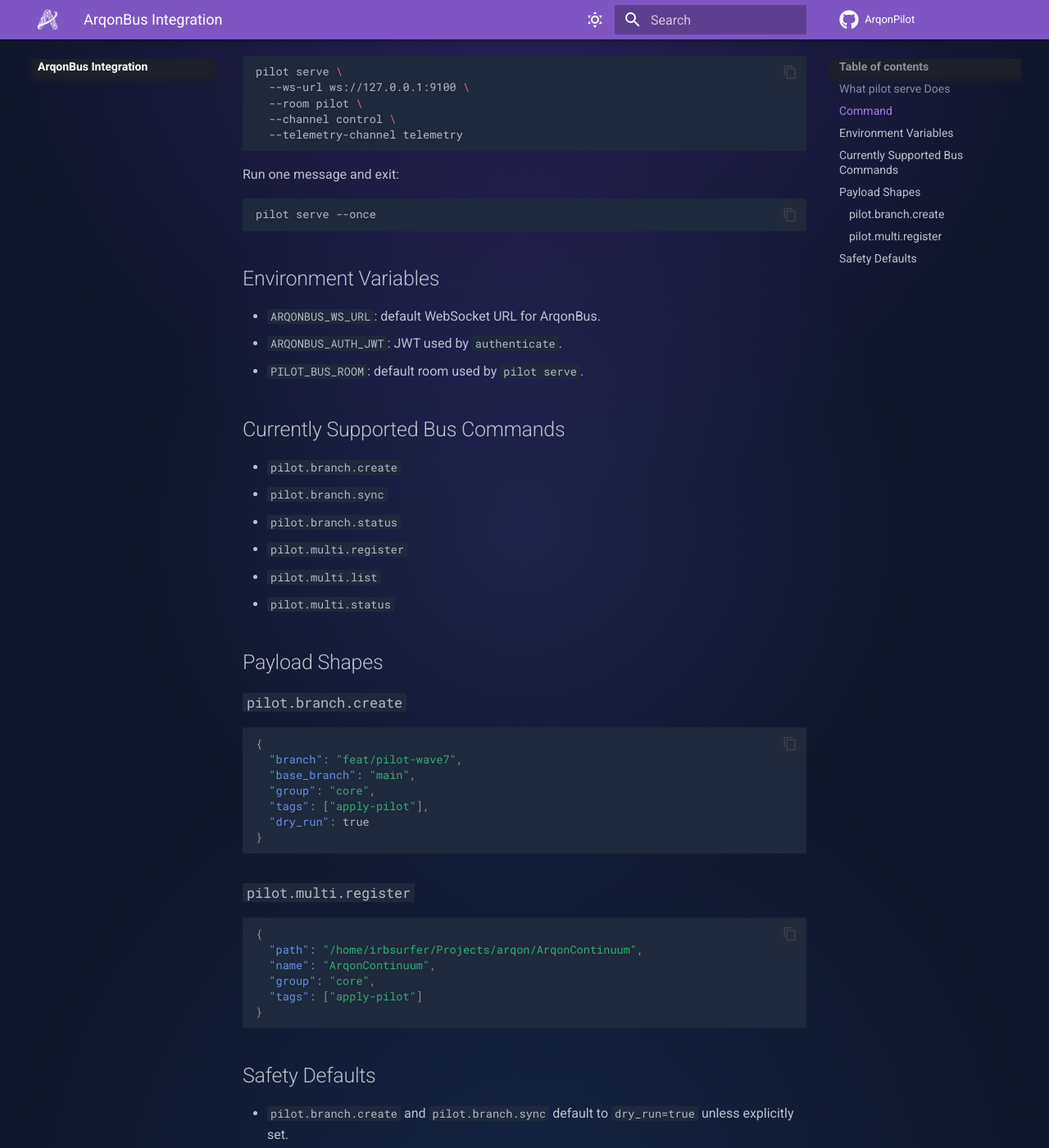
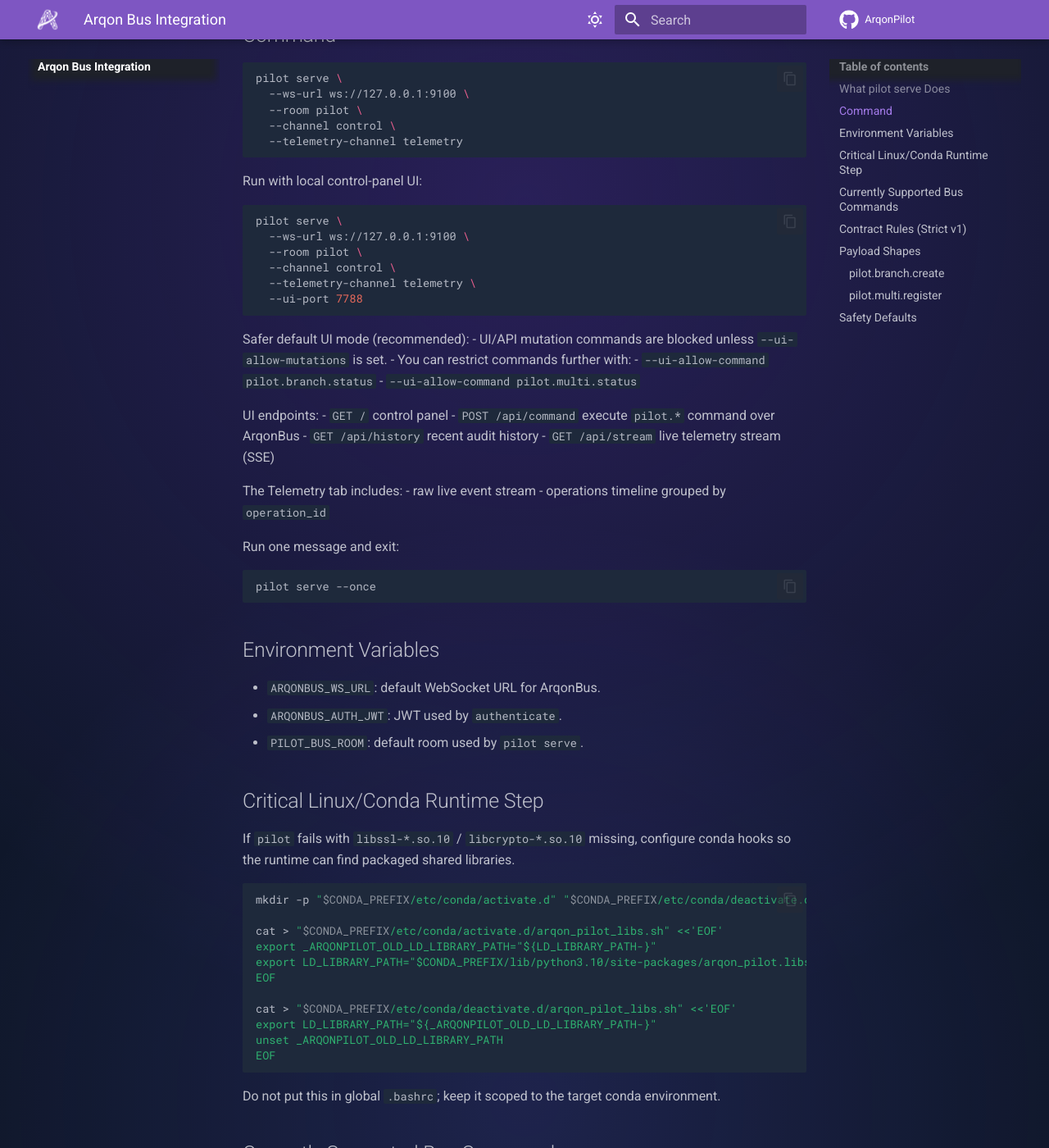
Before and after one commit to novelbytelabs/ArqonPilot, an MkDocs documentation site: the page built from docs/bus-integration-guide.md, in a window 1280 px wide and 1400 px high, scrolled down 620 px. Shown: the whole window at 82% size. Built offline with MkDocs 1.6.1 and Material for MkDocs 9.7.7, drawn with Linux system fonts in a browser that asks for light colours; comment, search, counter and statistics services are not loaded; some of the changed text lies outside the part shown.

````diff
--- a/docs/bus-integration-guide.md
+++ b/docs/bus-integration-guide.md
@@ -1,7 +1,6 @@
 # ArqonBus Integration Guide
 
-Arqon Pilot can run as an ArqonBus command bridge so external tools (including UI and AI agents)
-can issue namespaced Pilot commands and receive structured telemetry.
+Arqon Pilot can run as an Arqon Bus command bridge so external tools (including UI and AI agents) can issue namespaced Pilot commands and receive structured telemetry.
 
 ## What `pilot serve` Does
 
@@ -9,9 +8,9 @@
 - Optionally authenticates using a JWT from an environment variable.
 - Joins a control channel for inbound commands.
 - Emits lifecycle events to a telemetry channel:
-  - `pilot.op.started`
-  - `pilot.op.completed`
-  - `pilot.op.failed`
+    - `pilot.op.started`
+    - `pilot.op.completed`
+    - `pilot.op.failed`
 
 ## Command
 
@@ -22,6 +21,33 @@
   --channel control \
   --telemetry-channel telemetry
 ```
+
+Run with local control-panel UI:
+
+```bash
+pilot serve \
+  --ws-url ws://127.0.0.1:9100 \
+  --room pilot \
+  --channel control \
+  --telemetry-channel telemetry \
+  --ui-port 7788
+```
+
+Safer default UI mode (recommended):
+- UI/API mutation commands are blocked unless `--ui-allow-mutations` is set.
+- You can restrict commands further with:
+  - `--ui-allow-command pilot.branch.status`
+  - `--ui-allow-command pilot.multi.status`
+
+UI endpoints:
+- `GET /` control panel
+- `POST /api/command` execute `pilot.*` command over ArqonBus
+- `GET /api/history` recent audit history
+- `GET /api/stream` live telemetry stream (SSE)
+
+The Telemetry tab includes:
+- raw live event stream
+- operations timeline grouped by `operation_id`
 
 Run one message and exit:
 
@@ -35,14 +61,44 @@
 - `ARQONBUS_AUTH_JWT`: JWT used by `authenticate`.
 - `PILOT_BUS_ROOM`: default room used by `pilot serve`.
 
+## Critical Linux/Conda Runtime Step
+
+If `pilot` fails with `libssl-*.so.10` / `libcrypto-*.so.10` missing, configure conda hooks
+so the runtime can find packaged shared libraries.
+
+```bash
+mkdir -p "$CONDA_PREFIX/etc/conda/activate.d" "$CONDA_PREFIX/etc/conda/deactivate.d"
+
+cat > "$CONDA_PREFIX/etc/conda/activate.d/arqon_pilot_libs.sh" <<'EOF'
+export _ARQONPILOT_OLD_LD_LIBRARY_PATH="${LD_LIBRARY_PATH-}"
+export LD_LIBRARY_PATH="$CONDA_PREFIX/lib/python3.10/site-packages/arqon_pilot.libs:${LD_LIBRARY_PATH-}"
+EOF
+
+cat > "$CONDA_PREFIX/etc/conda/deactivate.d/arqon_pilot_libs.sh" <<'EOF'
+export LD_LIBRARY_PATH="${_ARQONPILOT_OLD_LD_LIBRARY_PATH-}"
+unset _ARQONPILOT_OLD_LD_LIBRARY_PATH
+EOF
+```
+
+Do not put this in global `.bashrc`; keep it scoped to the target conda environment.
+
 ## Currently Supported Bus Commands
 
 - `pilot.branch.create`
 - `pilot.branch.sync`
 - `pilot.branch.status`
+- `pilot.branch.prune`
 - `pilot.multi.register`
 - `pilot.multi.list`
 - `pilot.multi.status`
+- `pilot.multi.order`
+- `pilot.multi.prs.create`
+
+## Contract Rules (Strict v1)
+
+- Every `pilot.*` command payload must include `"schema_version": 1`.
+- Unknown fields are rejected.
+- Wrong schema versions are rejected with a clear error response.
 
 ## Payload Shapes
 
@@ -50,6 +106,7 @@
 
 ```json
 {
+  "schema_version": 1,
   "branch": "feat/pilot-wave7",
   "base_branch": "main",
   "group": "core",
@@ -62,6 +119,7 @@
 
 ```json
 {
+  "schema_version": 1,
   "path": "/home/irbsurfer/Projects/arqon/ArqonContinuum",
   "name": "ArqonContinuum",
   "group": "core",
--- a/mkdocs.yml
+++ b/mkdocs.yml
@@ -40,7 +40,8 @@
 nav:
   - Home: "index.md"
   - Developer Guide: "developer-guide.md"
-  - ArqonBus Integration: "bus-integration-guide.md"
+  - Arqon Bus Integration: "bus-integration-guide.md"
+  - Troubleshooting: "troubleshooting.md"
   - Testing Strategy: "testing-strategy.md"
   - Operator Runbook: "operator-runbook.md"
   - Branch Management Guide: "branch-management-guide.md"
--- a/rust-toolchain.toml
+++ b/rust-toolchain.toml
@@ -1,3 +1,3 @@
 [toolchain]
-channel = "1.82.0"
+channel = "1.85.0"
 components = ["rustfmt", "clippy"]
````
Also changed, not shown: README.md (+31 -0 lines), docs/developer-guide.md (+43 -0 lines), docs/index.md (+2 -0 lines), docs/troubleshooting.md (added, +93 -0 lines), 6 other files.
